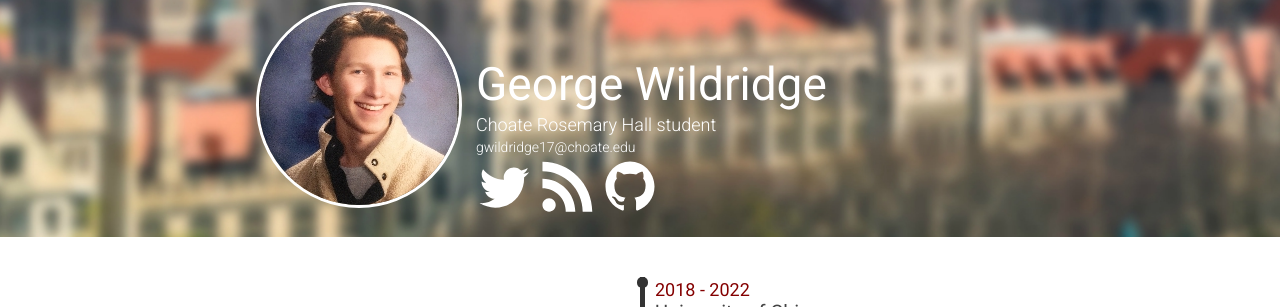
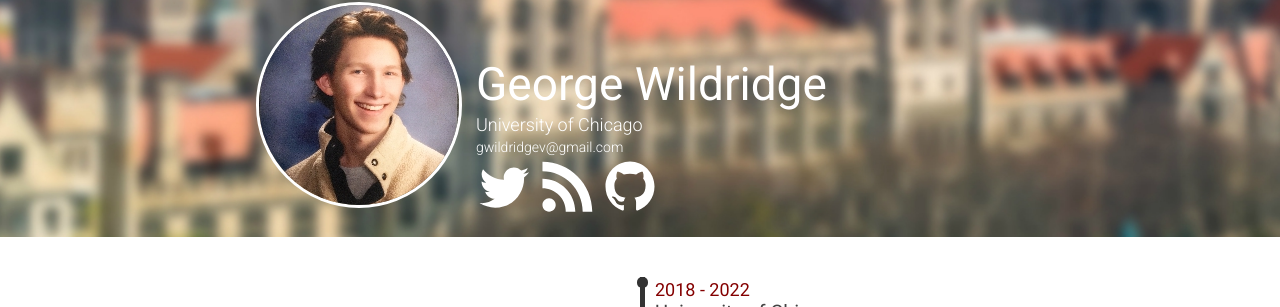
Before and after one commit to georgewildridge/georgewildridgeoriginalwebsite, a Jekyll site: the page built from index.md, in a window 1280 px wide and 900 px high. Shown: the part 163-470 px from the top of the window. Built offline with Jekyll 4.4.1, drawn with Linux system fonts in a browser that asks for light colours.

Commit message:
Update Top Bio
include University of chicago

```diff
--- a/_data/user.yml
+++ b/_data/user.yml
@@ -1,6 +1,6 @@
 name: George Wildridge
-title: Choate Rosemary Hall student
-email: gwildridge17@choate.edu
+title: University of Chicago
+email: gwildridgev@gmail.com
 twitter: gwildridge
 blog: "http://georgewildridge.github.io/blog/"
 github: georgewildridge
```
